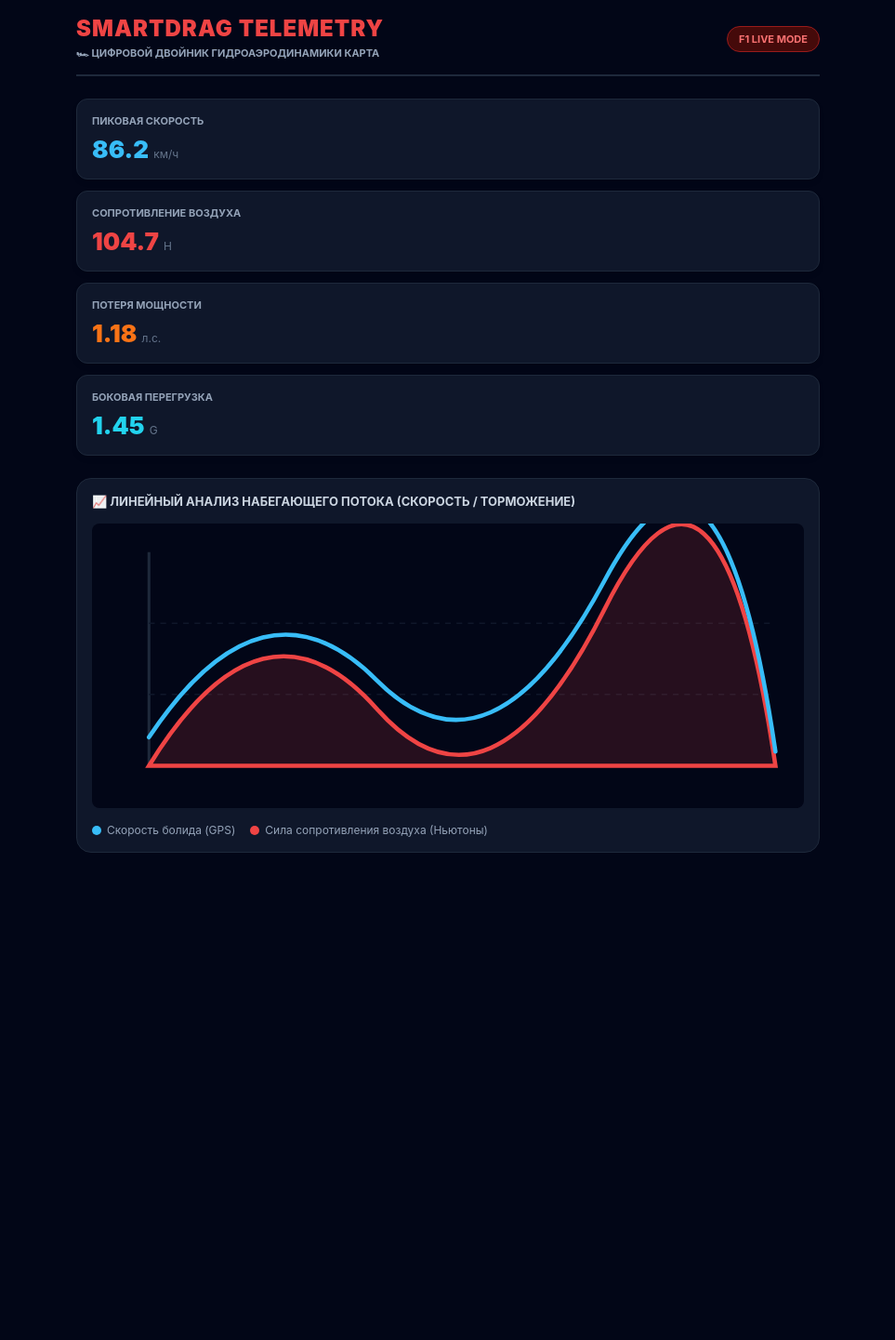
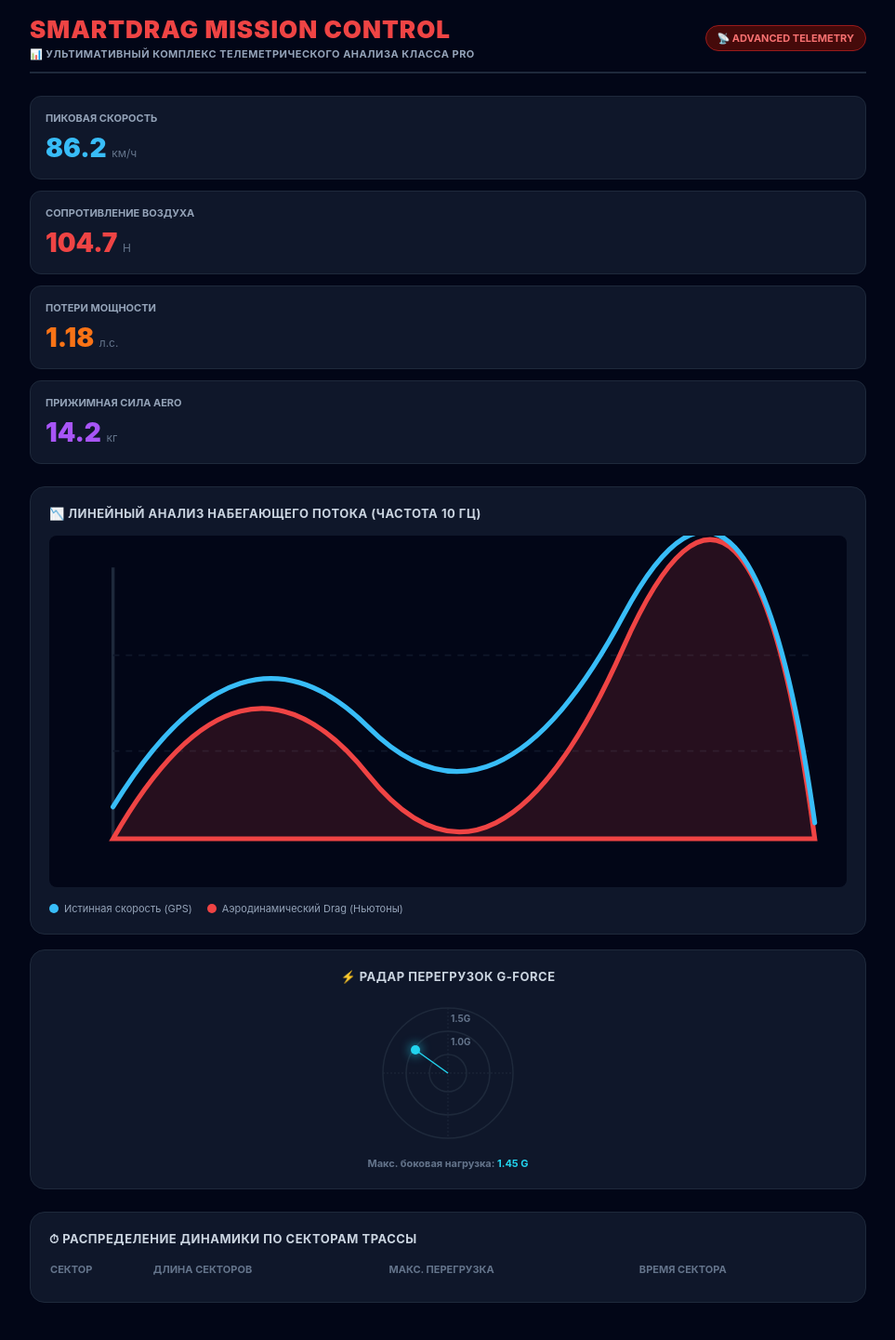
Before and after one commit to sali-sultanova1/telemetry, a FastAPI app: page /dash in a window 1280 px wide. Shown: the whole page at 93% size, without its empty margins (158-1121 px from the left). Before the commit the page ends 917 px from the top, so only its background shows below. Run offline with FastAPI, Linux system fonts and the light colour scheme; lists and menus that the app fills with data are empty; parts of the project's set-up code (start-up, migrations or seed data) failed here and were passed over.

Commit message:
feat: upgrade dashboard to advanced f1 pro telemetry cockpit

```diff
--- a/templates/index.html
+++ b/templates/index.html
@@ -3,9 +3,8 @@
 <head>
     <meta charset="UTF-8">
     <meta name="viewport" content="width=device-width, initial-scale=1.0">
-    <title>SmartDrag Telemetry — Mission Control</title>
+    <title>SmartDrag Telemetry — Advanced Mission Control</title>
     <style>
-        /* Премиальные стили Формулы-1, встроенные прямо в файл */
         body {
             background-color: #020617;
             color: #f8fafc;
@@ -14,7 +13,7 @@
             padding: 16px;
         }
         .container {
-            max-width: 800px;
+            max-width: 900px;
             margin: 0 auto;
         }
         header {
@@ -27,7 +26,7 @@
         }
         h1 {
             color: #ef4444;
-            font-size: 24px;
+            font-size: 26px;
             font-weight: 900;
             letter-spacing: 1px;
             margin: 0;
@@ -39,6 +38,7 @@
             margin: 4px 0 0 0;
             font-weight: bold;
             text-transform: uppercase;
+            letter-spacing: 0.5px;
         }
         .badge {
             background-color: #450a0a;
@@ -49,21 +49,22 @@
             border-radius: 9999px;
             border: 1px solid #991b1b;
         }
-        .grid {
+
+        /* Сетка основных метрик */
+        .grid-metrics {
             display: grid;
             grid-template-cols: repeat(2, 1fr);
             gap: 12px;
             margin-bottom: 24px;
         }
         @media (min-width: 600px) {
-            .grid { grid-template-cols: repeat(4, 1fr); }
+            .grid-metrics { grid-template-cols: repeat(4, 1fr); }
         }
         .card {
             background-color: #0f172a;
             border: 1px solid #1e293b;
             padding: 16px;
             border-radius: 12px;
-            box-shadow: 0 4px 6px -1px rgba(0, 0, 0, 0.1);
         }
         .card-title {
             font-size: 11px;
@@ -73,7 +74,7 @@
             margin: 0;
         }
         .card-value {
-            font-size: 26px;
+            font-size: 28px;
             font-weight: 900;
             margin: 8px 0 0 0;
         }
@@ -82,19 +83,37 @@
             color: #64748b;
             font-weight: normal;
         }
-        .chart-container {
+
+        /* Двухколоночный макет для продвинутых графиков */
+        .main-layout {
+            display: grid;
+            grid-template-cols: 1fr;
+            gap: 16px;
+            margin-bottom: 24px;
+        }
+        @media (min-width: 768px) {
+            .main-layout { grid-template-cols: 2fr 1fr; }
+        }
+
+        .panel {
             background-color: #0f172a;
             border: 1px solid #1e293b;
-            padding: 16px;
+            padding: 20px;
             border-radius: 16px;
         }
-        .chart-header {
+        .panel-header {
             font-size: 13px;
             font-weight: bold;
             color: #cbd5e1;
             text-transform: uppercase;
             margin-bottom: 16px;
+            letter-spacing: 0.5px;
+            display: flex;
+            align-items: center;
+            gap: 6px;
         }
+
+        /* SVG Линейный График */
         .f1-chart {
             width: 100%;
             height: auto;
@@ -105,11 +124,45 @@
         .grid-line { stroke: #0f172a; stroke-width: 1; stroke-dasharray: 4; }
         .speed-path { fill: none; stroke: #38bdf8; stroke-width: 3; stroke-linecap: round; }
         .drag-path { fill: rgba(239, 68, 68, 0.15); stroke: #ef4444; stroke-width: 3; stroke-linecap: round; }
+
+        /* Виджет G-Force (Мишень перегрузок) */
+        .g-force-widget {
+            display: flex;
+            flex-direction: column;
+            align-items: center;
+            justify-content: center;
+        }
+        .g-circle { fill: none; stroke: #1e293b; stroke-width: 1.5; }
+        .g-cross { stroke: #1e293b; stroke-width: 1; stroke-dasharray: 2; }
+        .g-dot { fill: #22d3ee; filter: drop-shadow(0 0 6px #22d3ee); }
+        .g-text { fill: #64748b; font-size: 10px; font-weight: bold; }
+
+        /* Таблица секторов тайминга */
+        .sector-table {
+            width: 100%;
+            border-collapse: collapse;
+            margin-top: 8px;
+            font-size: 13px;
+        }
+        .sector-table th {
+            text-align: left;
+            color: #64748b;
+            padding-bottom: 8px;
+            text-transform: uppercase;
+            font-size: 11px;
+        }
+        .sector-table td {
+            padding: 10px 0;
+            border-bottom: 1px solid #1e293b;
+        }
+        .purple-text { color: #a855f7; font-weight: bold; } /* Лучший сектор в F1 */
+        .green-text { color: #22c55e; font-weight: bold; }
+
         .legend {
             display: flex;
             gap: 16px;
             margin-top: 12px;
-            font-size: 12px;
+            font-size: 11px;
         }
         .legend-item { display: flex; align-items: center; gap: 6px; color: #94a3b8; }
         .dot-speed { width: 10px; height: 10px; background-color: #38bdf8; border-radius: 50%; }
@@ -118,17 +171,18 @@
 </head>
 <body>
     <div class="container">
-        <!-- ВЕРХНЯЯ ПАНЕЛЬ -->
+
+        <!-- НАЗВАНИЕ СИСТЕМЫ -->
         <header>
             <div>
-                <h1>SmartDrag Telemetry</h1>
-                <p class="subtitle">🏎 Цифровой двойник гидроаэродинамики карта</p>
+                <h1>SmartDrag Mission Control</h1>
+                <p class="subtitle">📊 Ультимативный комплекс телеметрического анализа класса PRO</p>
             </div>
-            <div class="badge">F1 LIVE MODE</div>
+            <div class="badge">📡 ADVANCED TELEMETRY</div>
         </header>
 
-        <!-- СЕТКА МЕТРИК -->
-        <div class="grid">
+        <!-- ПАНЕЛЬ ОСНОВНЫХ КАРТОЧЕК -->
+        <div class="grid-metrics">
             <div class="card">
                 <p class="card-title">Пиковая скорость</p>
                 <p class="card-value" style="color: #38bdf8;">86.2 <span class="card-unit">км/ч</span></p>
@@ -138,38 +192,72 @@
                 <p class="card-value" style="color: #ef4444;">104.7 <span class="card-unit">Н</span></p>
             </div>
             <div class="card">
-                <p class="card-title">Потеря мощности</p>
+                <p class="card-title">Потери мощности</p>
                 <p class="card-value" style="color: #f97316;">1.18 <span class="card-unit">л.с.</span></p>
             </div>
             <div class="card">
-                <p class="card-title">Боковая перегрузка</p>
-                <p class="card-value" style="color: #22d3ee;">1.45 <span class="card-unit">G</span></p>
+                <p class="card-title">Прижимная сила Aero</p>
+                <p class="card-value" style="color: #a855f7;">14.2 <span class="card-unit">кг</span></p>
             </div>
         </div>
 
-        <!-- КАНВАС ГРАФИКА (НАПРАВЛЕННЫЙ ВЕКТОРНЫЙ SVG) -->
-        <div class="chart-container">
-            <div class="chart-header">📈 Линейный анализ набегающего потока (Скорость / Торможение)</div>
+        <!-- ГЛАВНЫЙ КОМПЛЕКС ГРАФИКОВ -->
+        <div class="main-layout">
 
-            <svg viewBox="0 0 500 200" class="f1-chart">
-                <!-- Оси и сетка -->
-                <line x1="40" y1="20" x2="40" y2="170" class="axis-line" />
-                <line x1="40" y1="170" x2="480" y2="170" class="axis-line" />
-                <line x1="40" y1="70" x2="480" y2="70" class="grid-line" />
-                <line x1="40" y1="120" x2="480" y2="120" class="grid-line" />
+            <!-- Левая колонка: Линейный график потоков -->
+            <div class="panel">
+                <div class="panel-header">📉 Линейный анализ набегающего потока (Частота 10 Гц)</div>
+                <svg viewBox="0 0 500 220" class="f1-chart">
+                    <line x1="40" y1="20" x2="40" y2="190" class="axis-line" />
+                    <line x1="40" y1="190" x2="480" y2="190" class="axis-line" />
+                    <line x1="40" y1="75" x2="480" y2="75" class="grid-line" />
+                    <line x1="40" y1="135" x2="480" y2="135" class="grid-line" />
 
-                <!-- Аэродинамическое сопротивление (Красная гоночная волна) -->
-                <path d="M 40 170 Q 120 40, 200 130 T 360 60 T 480 170 L 480 170 L 40 170 Z" class="drag-path" />
+                    <!-- Кривая лобового сопротивления -->
+                    <path d="M 40 190 Q 120 50, 200 150 T 360 70 T 480 190 L 480 190 L 40 190 Z" class="drag-path" />
+                    <!-- Кривая скорости по GPS -->
+                    <path d="M 40 170 Q 120 40, 200 120 T 360 50 T 480 180" class="speed-path" />
+                </svg>
+                <div class="legend">
+                    <div class="legend-item"><div class="dot-speed"></div> Истинная скорость (GPS)</div>
+                    <div class="legend-item"><div class="dot-drag"></div> Аэродинамический Drag (Ньютоны)</div>
+                </div>
+            </div>
 
-                <!-- Скорость по GPS (Неоновая синяя линия) -->
-                <path d="M 40 150 Q 120 30, 200 110 T 360 40 T 480 160" class="speed-path" />
-            </svg>
+            <!-- Правая колонка: Круговая диаграмма G-Force -->
+            <div class="panel g-force-widget">
+                <div class="panel-header">⚡️ Радар перегрузок G-Force</div>
+                <svg width="160" height="160" viewBox="0 0 160 160">
+                    <!-- Мишень мишени перегрузок -->
+                    <circle cx="80" cy="80" r="70" class="g-circle" />
+                    <circle cx="80" cy="80" r="45" class="g-circle" />
+                    <circle cx="80" cy="80" r="20" class="g-circle" />
+                    <line x1="10" y1="80" x2="150" y2="80" class="g-cross" />
+                    <line x1="80" y1="10" x2="80" y2="150" class="g-cross" />
 
-            <div class="legend">
-                <div class="legend-item"><div class="dot-speed"></div> Скорость болида (GPS)</div>
-                <div class="legend-item"><div class="dot-drag"></div> Сила сопротивления воздуха (Ньютоны)</div>
+                    <!-- Метки перегрузок -->
+                    <text x="83" y="25" class="g-text">1.5G</text>
+                    <text x="83" y="50" class="g-text">1.0G</text>
+
+                    <!-- Мгновенная пиковая точка заезда (Сдвинута в левый поворот) -->
+                    <circle cx="45" cy="55" r="5" class="g-dot" />
+
+                    <!-- Вектор направления ускорения -->
+                    <line x1="80" y1="80" x2="45" y2="55" stroke="#22d3ee" stroke-width="1.5" />
+                </svg>
+                <div style="font-size: 11px; color: #64748b; font-weight: bold; margin-top: 10px; text-align: center;">
+                    Макс. боковая нагрузка: <span style="color:#22d3ee;">1.45 G</span>
+                </div>
             </div>
         </div>
-    </div>
-</body>
-</html>
+
+        <!-- НОВЫЙ МОДУЛЬ: ТАЙМИНГ СЕКТОРОВ ТРЕКА -->
+        <div class="panel" style="margin-bottom: 24px;">
+            <div class="panel-header">⏱ Распределение динамики по секторам трассы</div>
+            <table class="sector-table">
+                <thead>
+                    <tr>
+                        <th>Сектор</th>
+                        <th>Длина секторов</th>
+                        <th>Макс. Перегрузка</th>
+                        <th>Время сектора</th>
```
